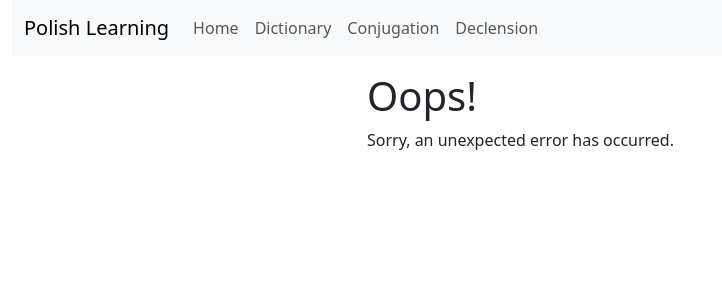
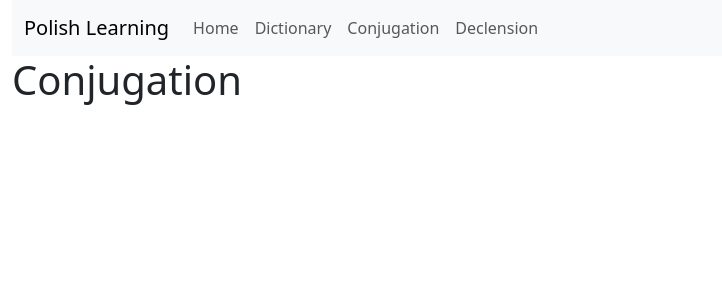
Before and after one commit to kenichisutan/polish-learning, a React (Create React App) app: page /conjugation in a window 1280 px wide. Shown: the top 300 px of the page, without its empty margins (0-722 px from the left). Built offline with nearby package versions, Linux system fonts and the light colour scheme.

Commit message:
Added templates for future pages

```diff
--- /dev/null
+++ b/src/components/Conjugation.js
@@ -0,0 +1,9 @@
+const Conjugation = () => {
+    return (
+        <div>
+            <h1>Conjugation</h1>
+        </div>
+    )
+}
+
+export default Conjugation;
--- /dev/null
+++ b/src/components/Declension.js
@@ -0,0 +1,9 @@
+const Declension = () => {
+    return (
+        <div>
+            <h1>Declension</h1>
+        </div>
+    )
+}
+
+export default Declension;
--- /dev/null
+++ b/src/components/Dictionary.js
@@ -0,0 +1,9 @@
+const Dictionary = () => {
+    return (
+        <div>
+            <h1>Dictionary</h1>
+        </div>
+    )
+}
+
+export default Dictionary;
--- a/src/index.js
+++ b/src/index.js
@@ -2,12 +2,15 @@ import React from 'react';
 import ReactDOM from 'react-dom/client';
 import {BrowserRouter, Routes, Route, Outlet, Navigate} from 'react-router-dom';
 import App from './App';
+import 'bootstrap/dist/css/bootstrap.css';
+import 'bootstrap/dist/js/bootstrap';
 import Layout from "./components/Layout";
 import Home from './components/Home';
 import ErrorPage from "./components/ErrorPage";
 import reportWebVitals from './reportWebVitals';
-import 'bootstrap/dist/css/bootstrap.css';
-import 'bootstrap/dist/js/bootstrap';
+import Dictionary from "./components/Dictionary";
+import Conjugation from "./components/Conjugation";
+import Declension from "./components/Declension";
 
 const router = (
     <BrowserRouter>
@@ -16,7 +19,9 @@ const router = (
                 <Route path="/" element={<App />} errorElement={<ErrorPage />}>
                     <Route index element={<Home />} />
                     <Route path="/home" element={<Home />} />
-                    {/*<Route path="/login" element={<Login />} />*/}
+                    <Route path="/dictionary" element={<Dictionary />} />
+                    <Route path="/conjugation" element={<Conjugation />} />
+                    <Route path="/declension" element={<Declension />} />
                     {/* Catch-all route for unmatched routes */}
                     <Route path="*" element={<ErrorPage />} /> {/* Catch-all route for unmatched routes */}
                 </Route>
```
